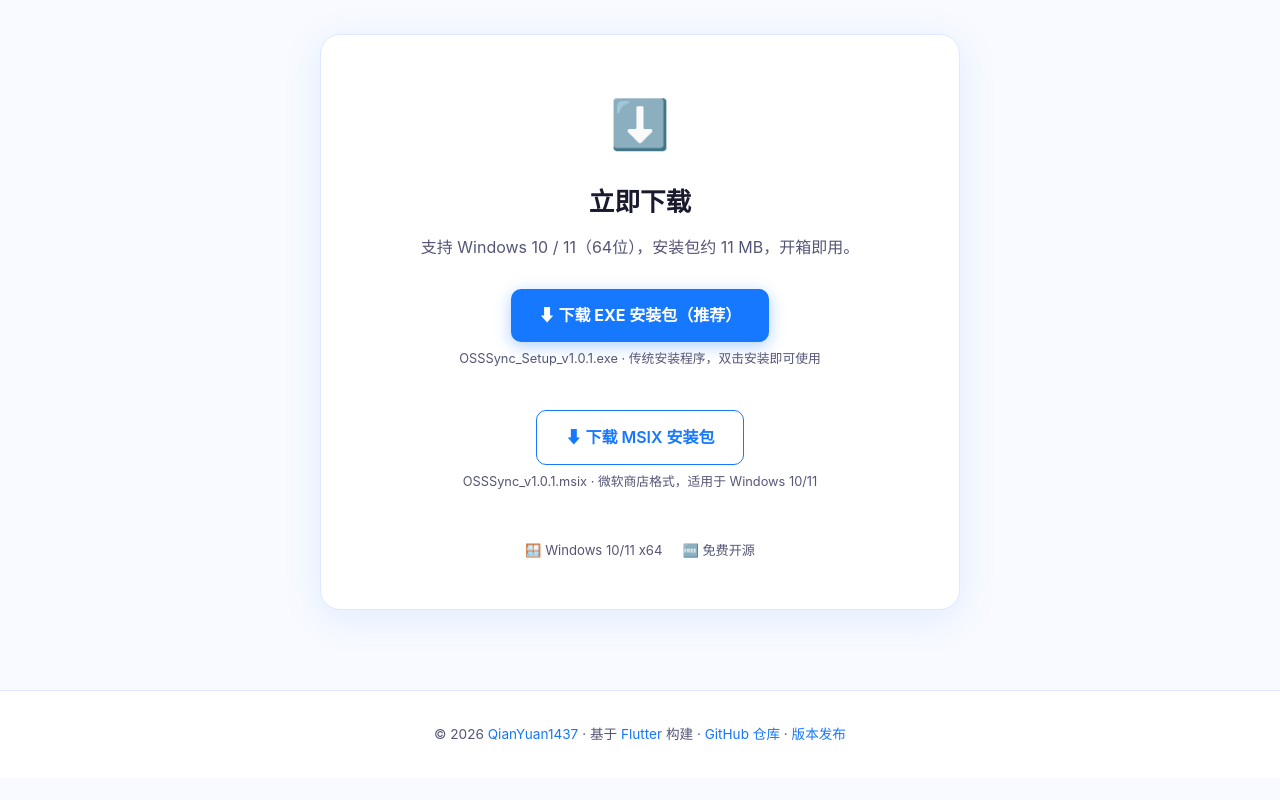
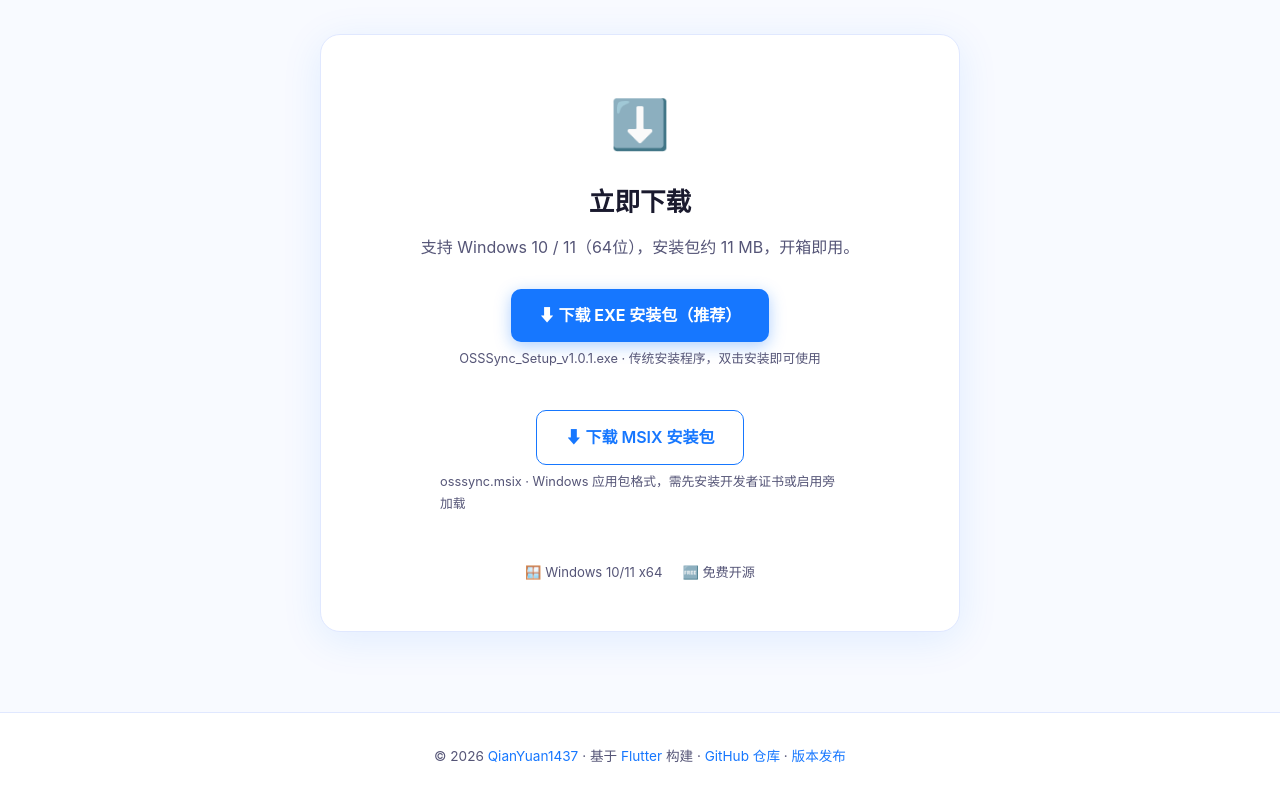
Before and after one commit to QianYuan1437/143709123.xyz, a plain HTML site: page docs/software/oss-sync/index.html in a window 1280 px wide. Shown: the part 2955-3755 px from the top of the page. Before the commit the page ends 3733 px from the top, so only its background shows below. Drawn offline with Linux system fonts and the light colour scheme.

Commit message:
fix: 下载链接改为本地 1.0.1/ 路径，EXE 和 MSIX 统一目录

```diff
--- a/docs/software/oss-sync/index.html
+++ b/docs/software/oss-sync/index.html
@@ -353,16 +353,16 @@
     <p>支持 Windows 10 / 11（64位），安装包约 11 MB，开箱即用。</p>
     <div class="download-btns">
       <div>
-        <a class="btn-primary" href="downloads/OSSSync_Setup_v1.0.1.exe">
+        <a class="btn-primary" href="downloads/1.0.1/OSSSync_Setup_v1.0.1.exe">
           ⬇ 下载 EXE 安装包（推荐）
         </a>
         <p class="download-note">OSSSync_Setup_v1.0.1.exe · 传统安装程序，双击安装即可使用</p>
       </div>
       <div>
-        <a class="btn-secondary" href="https://github.com/QianYuan1437/osssync/releases/download/v1.0.1/OSSSync_v1.0.1.msix">
+        <a class="btn-secondary" href="downloads/1.0.1/osssync.msix">
           ⬇ 下载 MSIX 安装包
         </a>
-        <p class="download-note">OSSSync_v1.0.1.msix · 微软商店格式，适用于 Windows 10/11</p>
+        <p class="download-note">osssync.msix · Windows 应用包格式，需先安装开发者证书或启用旁加载</p>
       </div>
     </div>
     <div class="download-meta">
```
Also changed, not shown: 2 other files.
